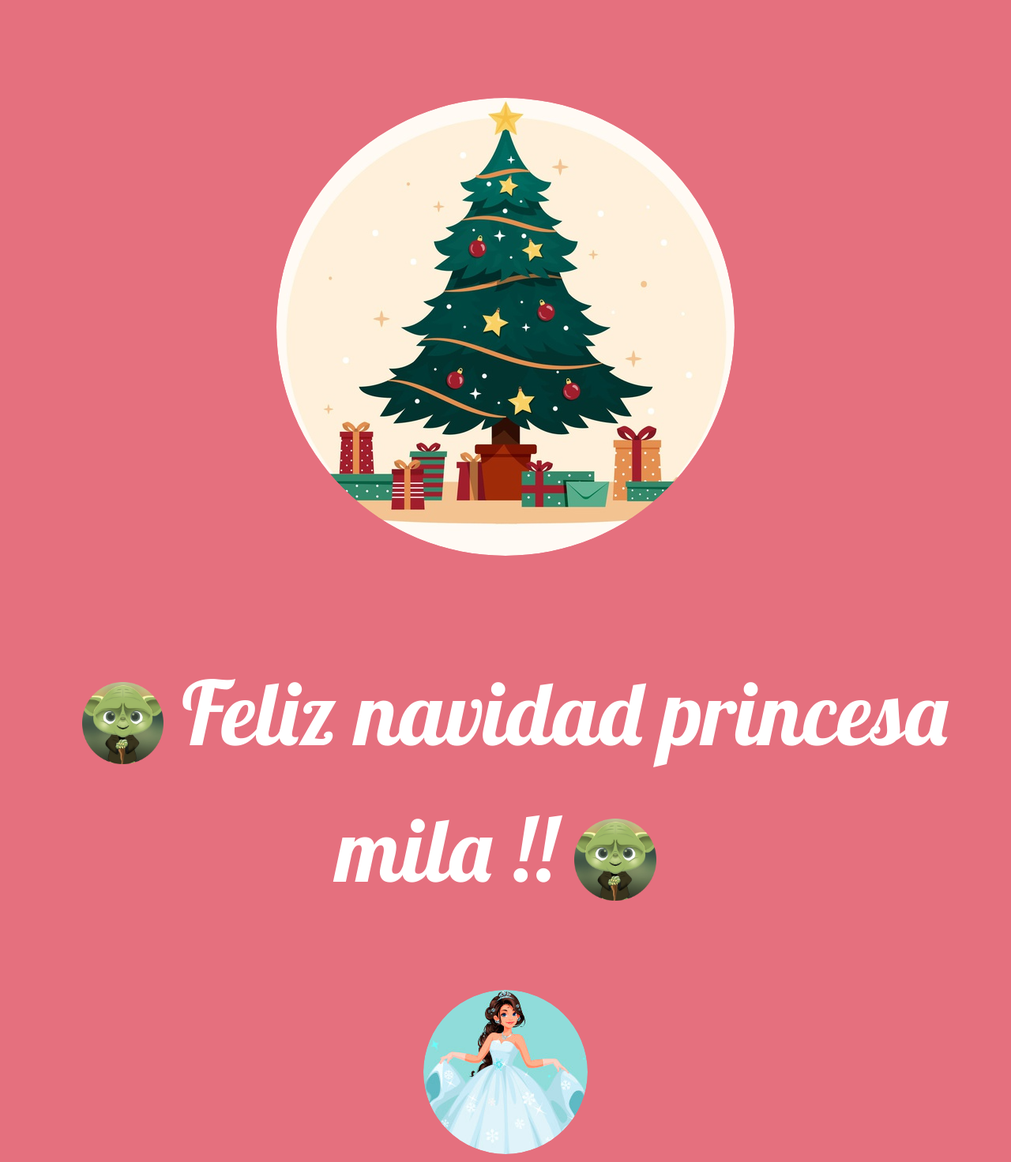
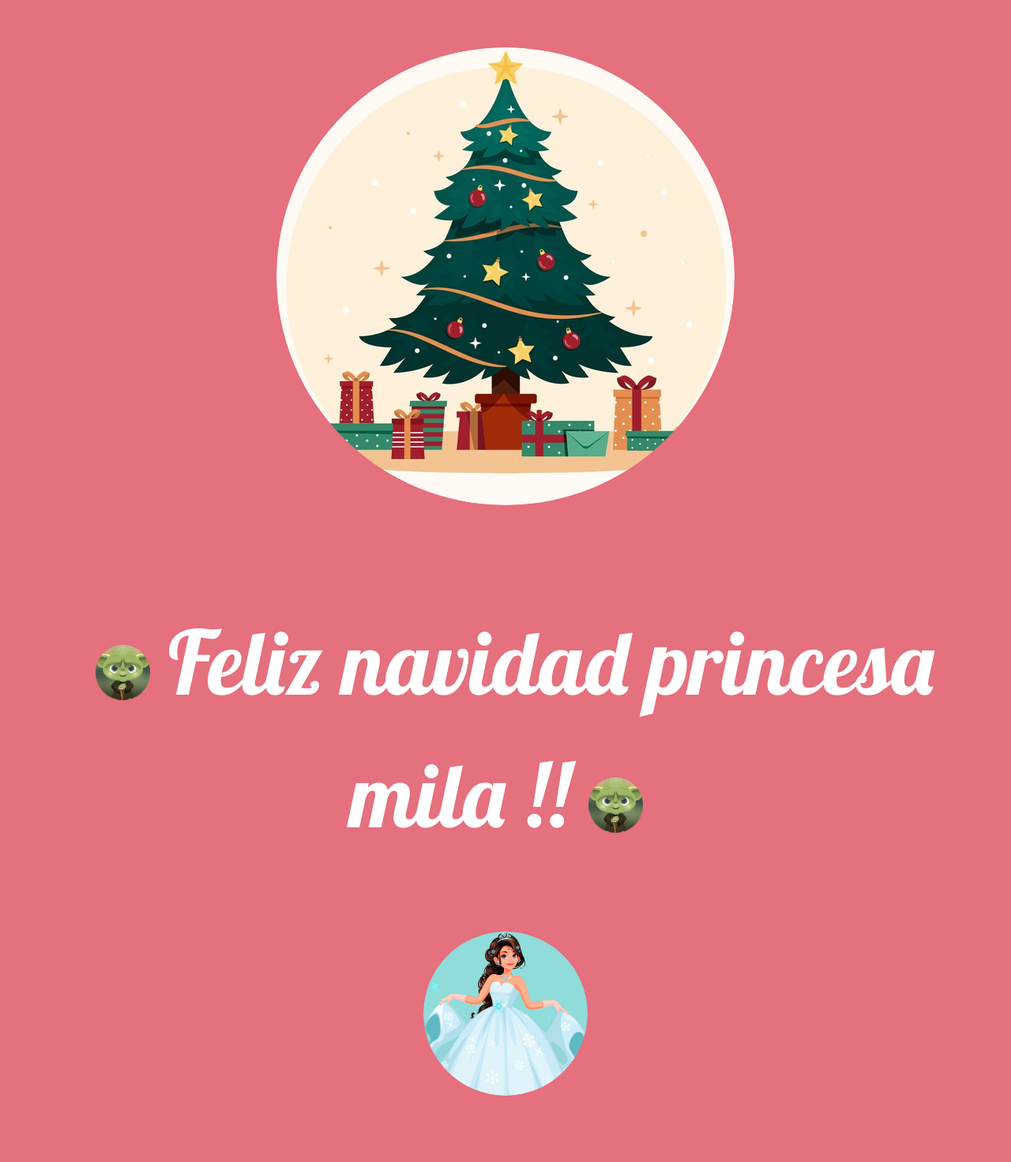
Before and after one commit to alepark/navidad, a plain HTML site: page index.html in a window 1280 px wide. Shown: the part 118-1590 px from the top of the page at 79% size. After the commit the page ends 1516 px from the top, so only its background shows below. Drawn offline with nearby package versions, Linux system fonts and the light colour scheme.

Commit message:
Update style.css

```diff
--- a/style.css
+++ b/style.css
@@ -3,7 +3,7 @@
 
 
 body {
-  margin-top: 15%;
+  margin-top: 10%;
   background-color: #e5707e;
   text-align: center;
 }
@@ -31,6 +31,6 @@ border-bottom-left-radius: 50% 50%;
 }
 
 .yoda{
-  width: 13%;
+  width: 10%;
   padding: 2%;
 }
```
